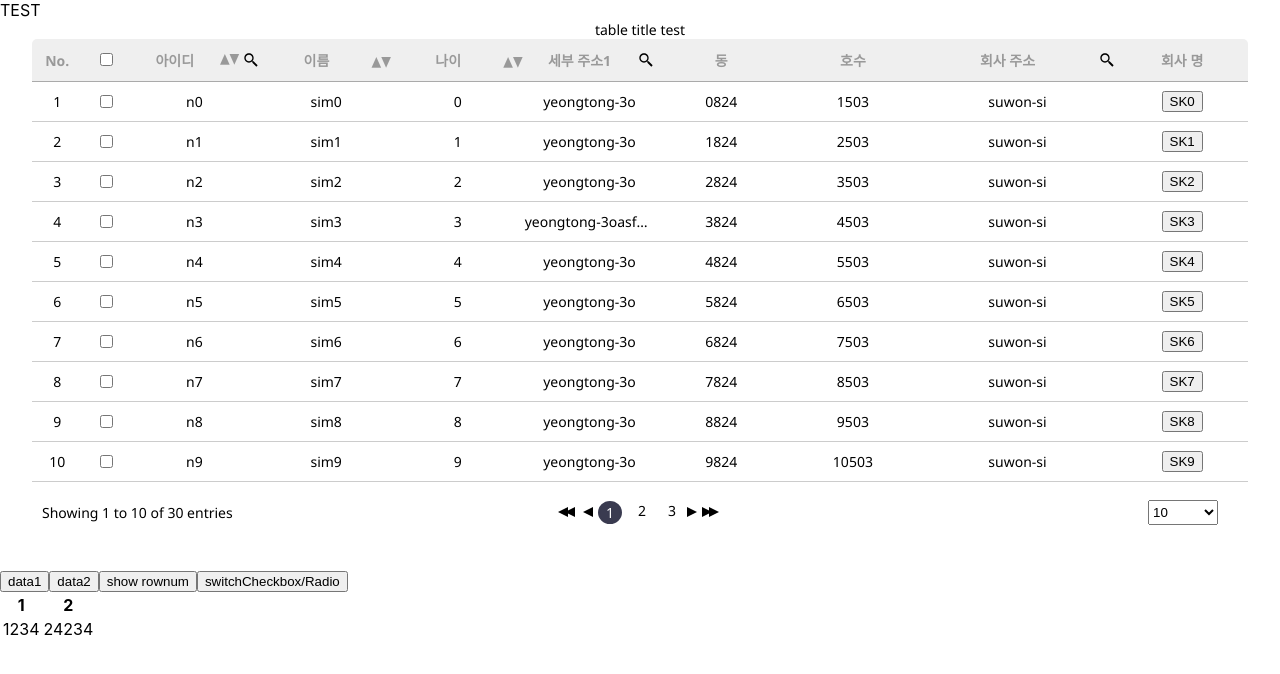
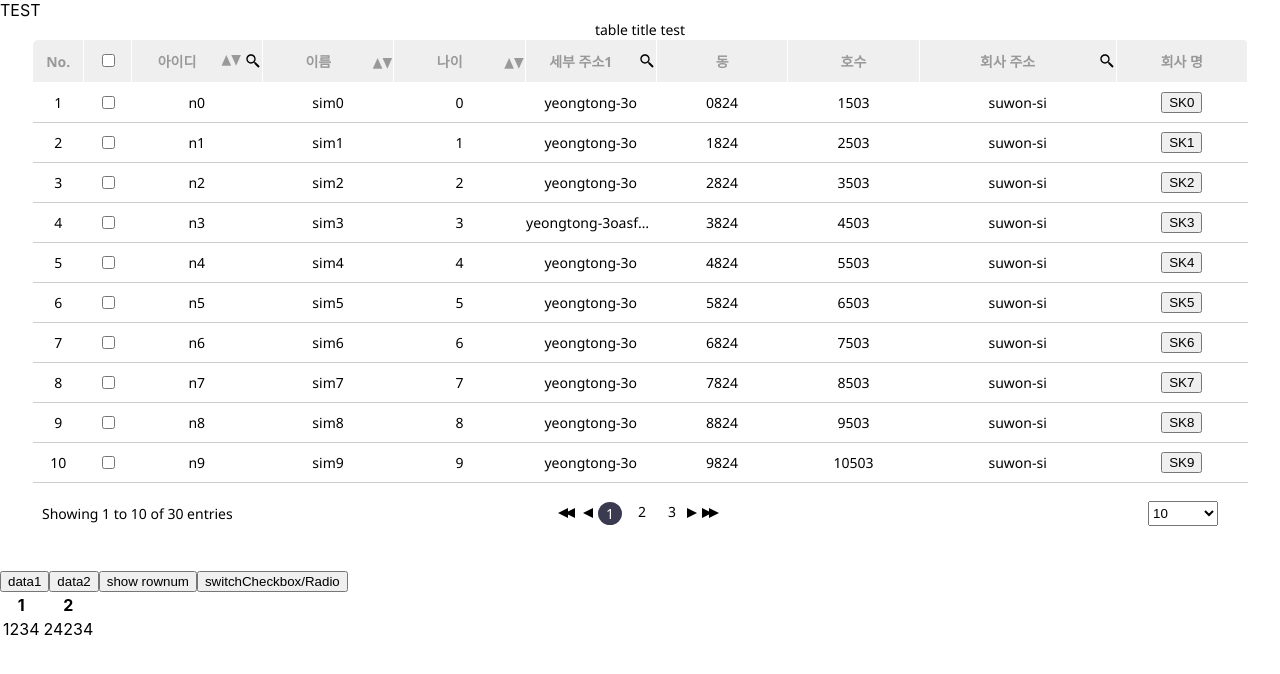
Before and after one commit to jaekyu-sim/hummingbird-component, a React (Create React App) app: page / in a window 1280 px wide. Shown: the top 674 px of the page. Built offline with nearby package versions, Linux system fonts and the light colour scheme.

Commit message:
그룹헤더 표기시 불분명한 border 구분짓기위한 css 수정

```diff
--- a/package.json
+++ b/package.json
@@ -1,6 +1,6 @@
 {
   "name": "hummingbird-component",
-  "version": "1.0.31",
+  "version": "1.0.32",
   "main": "dist/index.js",
   "private": false,
   "files": [ "dist", "README.md" ],
--- a/src/components/HummingTable/HummingTable.css
+++ b/src/components/HummingTable/HummingTable.css
@@ -61,9 +61,9 @@
   /* padding: 10px;  */
   /* border: 1px solid #bbb; */
   box-sizing: border-box;
-  border-bottom: 1px solid #aaa;
-
-  color:#999
+  /* border-bottom: 1px solid #aaa; */
+  color:#999;
+  border: 1px solid rgba(255, 255, 255, 0.1)
 }
 
 #hummingbird #humming-table{
--- a/src/components/HummingTable/HummingTable.jsx
+++ b/src/components/HummingTable/HummingTable.jsx
@@ -218,7 +218,6 @@ export const HummingTable = (props) => {
 
 
       }*/
-
     const depthMap = generateHeader(columnData);
     const headers = [];
     let filterLists = [];
```
Also changed, not shown: 1 other file (tests, documents, lock files or other folders).
